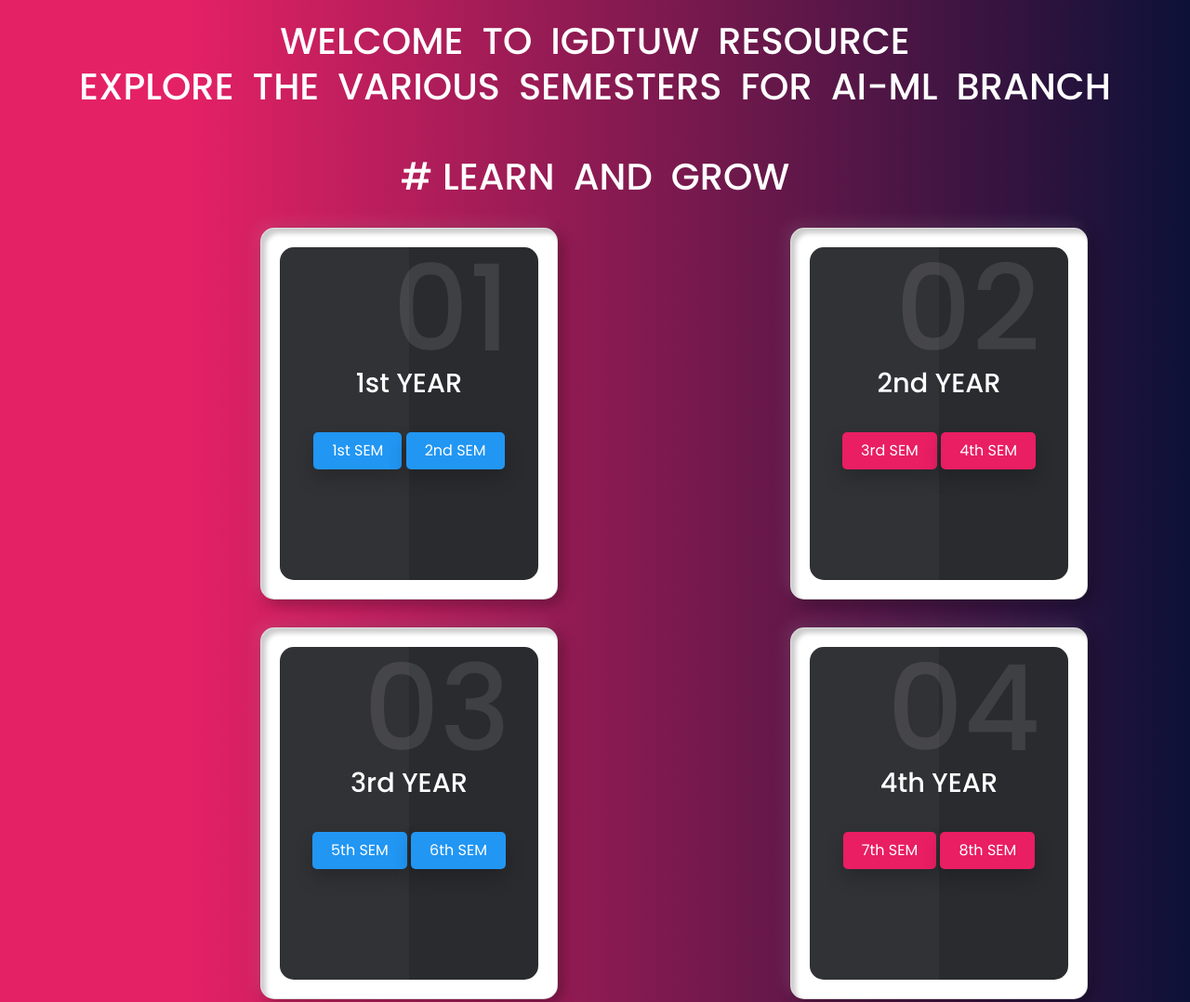
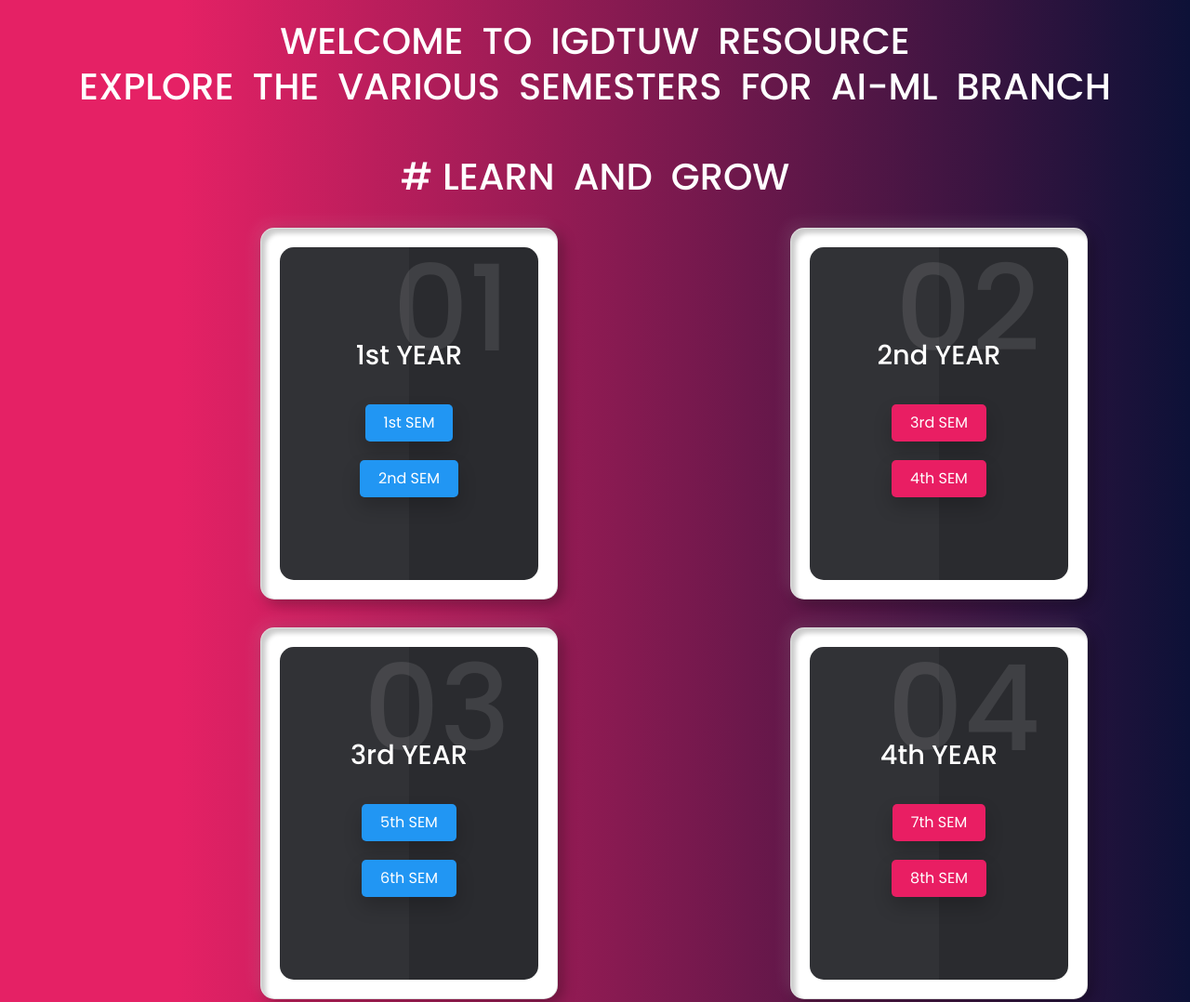
Before and after one commit to Igdtuwresource/ai-ml-welcome, a plain HTML site: page index.html in a window 1280 px wide. Shown: the top 1078 px of the page at 93% size. Drawn offline with nearby package versions, Linux system fonts and the light colour scheme.

Commit message:
Update index.html

```diff
--- a/index.html
+++ b/index.html
@@ -44,7 +44,7 @@
             <div class="content">
               <h2>01</h2>
               <h3>1st YEAR</h3>
-              <a href="https://igdtuwresource.github.io/ai-ml-1st-/">1st SEM</a>
+              <a href="https://igdtuwresource.github.io/ai-ml-1st-/">1st SEM</a><br>
               <a href="https://igdtuwresource.github.io/aiml-2nd/">2nd SEM</a>
             </div>
           </div>
@@ -55,7 +55,7 @@
             <div class="content">
               <h2>02</h2>
               <h3>2nd YEAR</h3>
-              <a href="">3rd SEM</a>
+              <a href="">3rd SEM</a><br>
               <a href="">4th SEM</a>
             </div>
           </div>
@@ -68,7 +68,7 @@
           <div class="content">
             <h2>03</h2>
             <h3>3rd YEAR</h3>
-            <a href="">5th SEM</a>
+            <a href="">5th SEM</a><br>
             <a href="">6th SEM</a>
           </div>
         </div>
@@ -79,7 +79,7 @@
           <div class="content">
             <h2>04</h2>
             <h3>4th YEAR</h3>
-            <a href="">7th SEM</a>
+            <a href="">7th SEM</a><br>
             <a href="">8th SEM</a>
           </div>
         </div>
```
